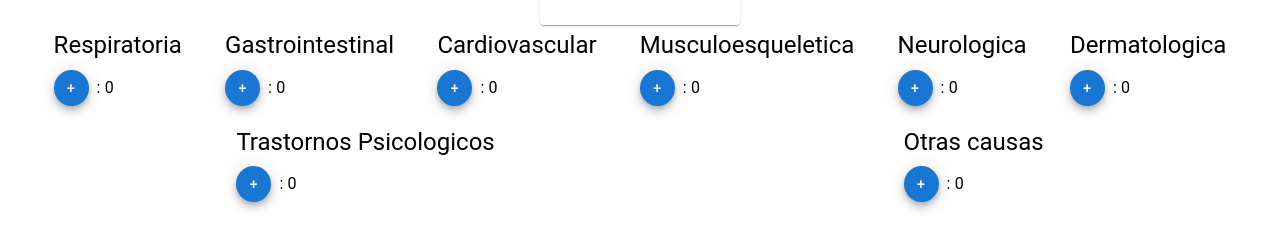
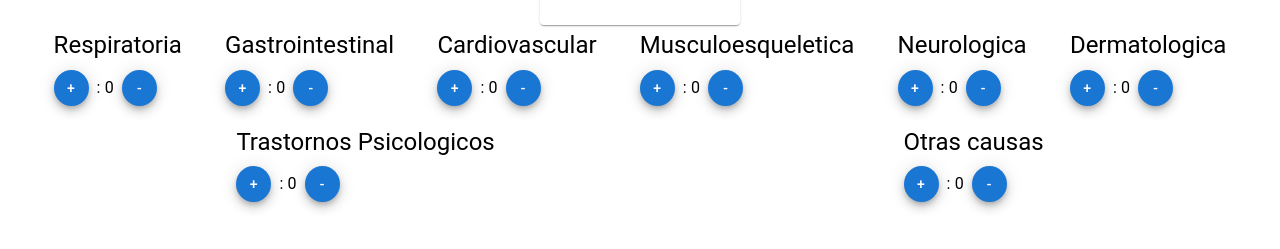
Before and after one commit to Paralizerlumpi/KennenDoc, a React (Create React App) app: page / in a window 1280 px wide. Shown: the part 317-566 px from the top of the page. Built offline with nearby package versions, Linux system fonts and the light colour scheme.

Commit message:
Add substraction action

```diff
--- a/src/App.js
+++ b/src/App.js
@@ -50,14 +50,14 @@ function App() {
             <Typography variant="body1" sx={{ marginLeft: 1, marginRight:1 }}>
               : {respiratoria}
             </Typography>
-            {/* <Fab
+            <Fab
               color="primary"
               aria-label="add"
               sx={{ width: 35, height: 35 }}
               onClick={() => setRespiratoria(respiratoria - 1)}
             >
               -
-            </Fab> */}
+            </Fab>
           </Box>
         </Grid>
 
@@ -75,9 +75,17 @@ function App() {
             >
               +
             </Fab>
-            <Typography variant="body1" sx={{ marginLeft: 1 }}>
+            <Typography variant="body1" sx={{ marginLeft: 1 , marginRight: 1}}>
               : {gastrointestinal}
             </Typography>
+            <Fab
+              color="primary"
+              aria-label="add"
+              sx={{ width: 35, height: 35 }}
+              onClick={() => setGastrointestinal(gastrointestinal - 1)}
+            >
+              -
+            </Fab>
           </Box>
         </Grid>
 
@@ -95,9 +103,17 @@ function App() {
             >
               +
             </Fab>
-            <Typography variant="body1" sx={{ marginLeft: 1 }}>
+            <Typography variant="body1" sx={{ marginLeft: 1 , marginRight: 1}}>
               : {cardiovascular}
             </Typography>
+            <Fab
+              color="primary"
+              aria-label="add"
+              sx={{ width: 35, height: 35 }}
+              onClick={() => setCardiovascular(cardiovascular - 1)}
+            >
+              -
+            </Fab>
           </Box>
         </Grid>
 
@@ -115,9 +131,17 @@ function App() {
             >
               +
             </Fab>
-            <Typography variant="body1" sx={{ marginLeft: 1 }}>
+            <Typography variant="body1" sx={{ marginLeft: 1 , marginRight: 1}}>
               : {musculoesqueletica}
             </Typography>
+            <Fab
+              color="primary"
+              aria-label="add"
+              sx={{ width: 35, height: 35 }}
+              onClick={() => setMusculoesqueletica(musculoesqueletica - 1)}
+            >
+              -
+            </Fab>
           </Box>
         </Grid>
 
@@ -135,9 +159,17 @@ function App() {
             >
               +
             </Fab>
-            <Typography variant="body1" sx={{ marginLeft: 1 }}>
+            <Typography variant="body1" sx={{ marginLeft: 1 , marginRight: 1}}>
               : {neurologica}
             </Typography>
+            <Fab
+              color="primary"
+              aria-label="add"
+              sx={{ width: 35, height: 35 }}
+              onClick={() => setNeurologica(neurologica - 1)}
+            >
+              -
+            </Fab>
           </Box>
         </Grid>
 
@@ -155,9 +187,17 @@ function App() {
             >
               +
             </Fab>
-            <Typography variant="body1" sx={{ marginLeft: 1 }}>
+            <Typography variant="body1" sx={{ marginLeft: 1 , marginRight: 1}}>
               : {dermatologica}
             </Typography>
+            <Fab
+              color="primary"
+              aria-label="add"
+              sx={{ width: 35, height: 35 }}
+              onClick={() => setDermatologica(dermatologica - 1)}
+            >
+              -
+            </Fab>
           </Box>
         </Grid>
 
@@ -175,9 +215,17 @@ function App() {
             >
               +
             </Fab>
-            <Typography variant="body1" sx={{ marginLeft: 1 }}>
+            <Typography variant="body1" sx={{ marginLeft: 1 , marginRight: 1}}>
               : {trastornosPsicologicos}
             </Typography>
+            <Fab
+              color="primary"
+              aria-label="add"
+              sx={{ width: 35, height: 35 }}
+              onClick={() => setTrastornosPsicologicos(trastornosPsicologicos - 1)}
+            >
+              -
+            </Fab>
           </Box>
         </Grid>
 
@@ -195,9 +243,17 @@ function App() {
             >
               +
             </Fab>
-            <Typography variant="body1" sx={{ marginLeft: 1 }}>
+            <Typography variant="body1" sx={{ marginLeft: 1 , marginRight: 1}}>
               : {otrasCausas}
             </Typography>
+            <Fab
+              color="primary"
+              aria-label="add"
+              sx={{ width: 35, height: 35 }}
+              onClick={() => setOtrasCausas(otrasCausas - 1)}
+            >
+              -
+            </Fab>
           </Box>
         </Grid>
       </Grid>
```
